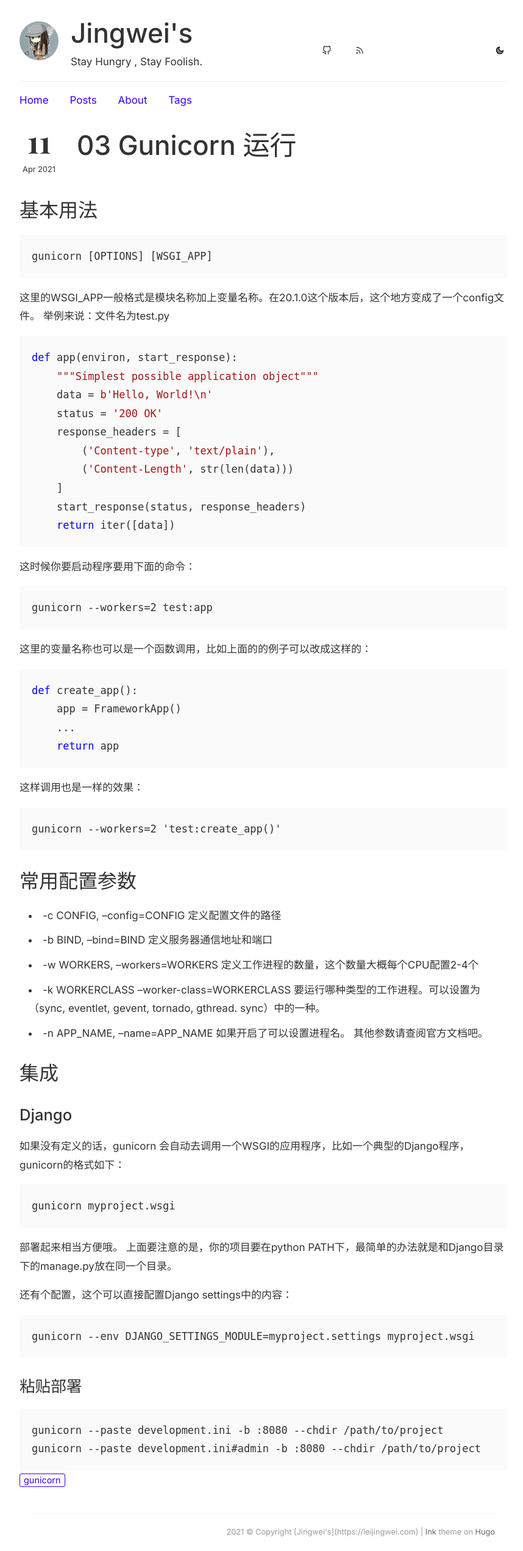
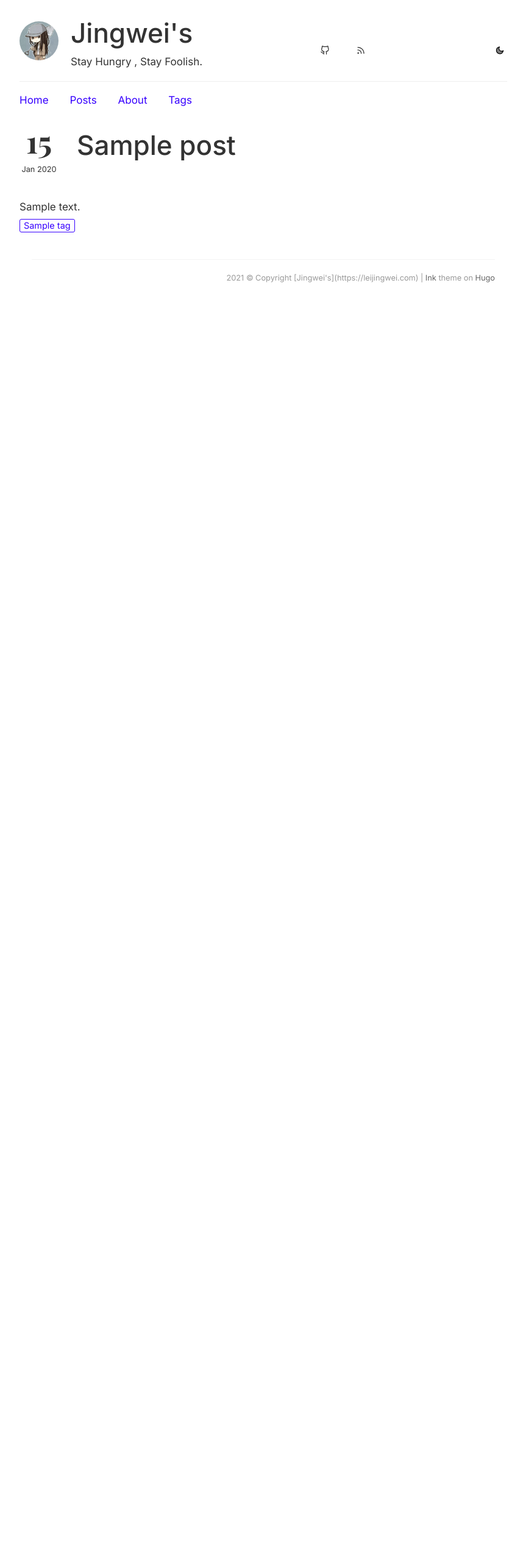
Before and after one commit to leialbert/django-blog, a Django app: page /blogs/posts/1/ in a window 1280 px wide. Shown: the whole page at 61% size, without its empty margins (208-1066 px from the left). After the commit the page ends 463 px from the top, so only its background shows below. Run offline with Django 4.2, Linux system fonts and the light colour scheme; tables that the repository leaves empty hold one stand-in row (values such as "Sample post"); some libraries are stand-ins or nearby versions.

Commit message:
modify the post page

```diff
--- a/blogs/templates/blogs/base.html
+++ b/blogs/templates/blogs/base.html
@@ -5,17 +5,11 @@
 	<meta name="generator" content="Hugo 0.82.0" />
 	<meta charset="utf-8" />
 	<meta http-equiv="X-UA-Compatible" content="IE=edge">
-	<title>Jingwei&#39;s - Stay Hungry , Stay Foolish. </title>
+	<title>{{ SITE_NAME }} - {{ SUBTITLE }} </title>
 	<meta name="viewport" content="width=device-width, initial-scale=1">
-	<link rel="alternate" type="application/rss+xml" href="http://leijingwei.com/index.xml" title="Jingwei's" />
-	<meta itemprop="name" content="Jingwei&#39;s">
-	<meta itemprop="description" content=""><meta property="og:title" content="Jingwei&#39;s" />
-	<meta property="og:description" content="" />
-	<meta property="og:type" content="website" />
-	<meta property="og:url" content="http://leijingwei.com/" />
-	<meta name="twitter:card" content="summary"/>
-	<meta name="twitter:title" content="Jingwei&#39;s"/>
-	<meta name="twitter:description" content=""/>
+	<link rel="alternate" type="application/rss+xml" href="http://leijingwei.com/index.xml" title="{{ SITE_NAME }}" />
+	<meta itemprop="name" content="{{ SITE_NAME }}">
+
 	<link href='https://fonts.googleapis.com/css?family=Playfair+Display:700' rel='stylesheet' type='text/css'>
 	<link rel="stylesheet" ype="text/css" media="screen" href="{% static 'blogs/css/normalize.css' %}" />
 	<link rel="stylesheet" ype="text/css" media="screen" href="{% static 'blogs/css/main.css' %}" />
@@ -30,14 +24,18 @@
 		<div class="header">
 
 		<div class="avatar">
-			<a href="http://leijingwei.com/">
-				<img src="{% static 'blogs/images/logo.png' %}" alt="Jingwei&#39;s" />
+			<a href="{{ BASE_URL }}">
+				<img src="{% static AVATAR %}" alt="{{ SITE_NAME }}" />
 			</a>
 		</div>
 
-	<h1 class="site-title"><a href="http://leijingwei.com/">Jingwei&#39;s</a></h1>
-	<div class="site-description"><p>Stay Hungry , Stay Foolish.</p><nav class="nav social">
-			<ul class="flat"><li><a href="https://github.com/leienshu/blog" title="Github"><i data-feather="github"></i></a></li><li><a href="/index.xml" title="RSS"><i data-feather="rss"></i></a></li></ul>
+	<h1 class="site-title"><a href="{{ BASE_URL }}">{{ SITE_NAME }}</a></h1>
+	<div class="site-description"><p>{{ SUBTITLE }}</p><nav class="nav social">
+			<ul class="flat">
+				{% for s in SOCIAL %}
+				<li><a href="{{ s.url }}" title="{{ s.name }}"><i data-feather="{{ s.icon }}"></i></a></li>
+				{% endfor %}
+			</ul>
 		</nav><span class="scheme-toggle"><a href="#" id="scheme-toggle"></a></div>
 
 	<nav class="nav">
@@ -45,7 +43,7 @@
 
 			{% for menu in NAVS %}
 			<li>
-				<a href="{% url 'home' %}{{menu.slug}}">{{ menu.title }}</a>
+				<a href="{% url 'blogs:home' %}{{menu.slug}}">{{ menu.title }}</a>
 			</li>
 			{% endfor %}
 
@@ -62,7 +60,7 @@
 
 	<div class="footer wrapper">
 	<nav class="nav">
-		<div>2021  © Copyright [Jingwei's](https://leijingwei.com) |  <a href="https://github.com/knadh/hugo-ink">Ink</a> theme on <a href="https://gohugo.io">Hugo</a></div>
+		<div>{{ COPYRIGHT }} |  <a href="https://github.com/knadh/hugo-ink">Ink</a> theme on <a href="https://gohugo.io">Hugo</a></div>
 	</nav>
     </div>
 
@@ -71,7 +69,7 @@
 var doNotTrack = false;
 if (!doNotTrack) {
 	window.ga=window.ga||function(){(ga.q=ga.q||[]).push(arguments)};ga.l=+new Date;
-	ga('create', 'UA-86278584-8', 'auto');
+	ga('create', '{{ GOOGLE_ANALYTICS_ID }}', 'auto');
 
 	ga('send', 'pageview');
 }
--- a/blogs/templates/blogs/post.html
+++ b/blogs/templates/blogs/post.html
@@ -6,72 +6,27 @@
 
 					<div class="meta">
 						<div class="date">
-							<span class="day">11</span>
-							<span class="rest">Apr 2021</span>
+							<span class="day">{{ post.pub_date|date:"d" }}</span>
+							<span class="rest">{{ post.pub_date|date:"M Y" }}</span>
 						</div>
 					</div>
 
 				<div class="matter">
-					<h1 class="title">03 Gunicorn 运行</h1>
+					<h1 class="title">{{ post.title }}</h1>
 				</div>
 			</div>
 
-			<div class="markdown">
-				<h2 id="基本用法">基本用法</h2>
-<div class="highlight"><pre style="background-color:#fff;-moz-tab-size:4;-o-tab-size:4;tab-size:4"><code class="language-shell" data-lang="shell">gunicorn [OPTIONS] [WSGI_APP]
-</code></pre></div><p>这里的WSGI_APP一般格式是模块名称加上变量名称。在20.1.0这个版本后，这个地方变成了一个config文件。
-举例来说：文件名为test.py</p>
-<div class="highlight"><pre style="background-color:#fff;-moz-tab-size:4;-o-tab-size:4;tab-size:4"><code class="language-python" data-lang="python"><span style="color:#00f">def</span> app(environ, start_response):
-    <span style="color:#a31515">&#34;&#34;&#34;Simplest possible application object&#34;&#34;&#34;</span>
-    data = <span style="color:#a31515">b</span><span style="color:#a31515">&#39;Hello, World!</span><span style="color:#a31515">\n</span><span style="color:#a31515">&#39;</span>
-    status = <span style="color:#a31515">&#39;200 OK&#39;</span>
-    response_headers = [
-        (<span style="color:#a31515">&#39;Content-type&#39;</span>, <span style="color:#a31515">&#39;text/plain&#39;</span>),
-        (<span style="color:#a31515">&#39;Content-Length&#39;</span>, str(len(data)))
-    ]
-    start_response(status, response_headers)
-    <span style="color:#00f">return</span> iter([data])
-</code></pre></div><p>这时候你要启动程序要用下面的命令：</p>
-<div class="highlight"><pre style="background-color:#fff;-moz-tab-size:4;-o-tab-size:4;tab-size:4"><code class="language-fallback" data-lang="fallback">gunicorn --workers=2 test:app
-</code></pre></div><p>这里的变量名称也可以是一个函数调用，比如上面的的例子可以改成这样的：</p>
-<div class="highlight"><pre style="background-color:#fff;-moz-tab-size:4;-o-tab-size:4;tab-size:4"><code class="language-python" data-lang="python"><span style="color:#00f">def</span> create_app():
-    app = FrameworkApp()
-    ...
-    <span style="color:#00f">return</span> app
-</code></pre></div><p>这样调用也是一样的效果：</p>
-<div class="highlight"><pre style="background-color:#fff;-moz-tab-size:4;-o-tab-size:4;tab-size:4"><code class="language-fallback" data-lang="fallback">gunicorn --workers=2 &#39;test:create_app()&#39;
-</code></pre></div><h2 id="常用配置参数">常用配置参数</h2>
-<ul>
-<li>-c CONFIG, &ndash;config=CONFIG 定义配置文件的路径</li>
-<li>-b BIND, &ndash;bind=BIND 定义服务器通信地址和端口</li>
-<li>-w WORKERS, &ndash;workers=WORKERS 定义工作进程的数量，这个数量大概每个CPU配置2-4个</li>
-<li>-k WORKERCLASS &ndash;worker-class=WORKERCLASS 要运行哪种类型的工作进程。可以设置为（sync, eventlet, gevent, tornado, gthread. sync）中的一种。</li>
-<li>-n APP_NAME, &ndash;name=APP_NAME 如果开启了可以设置进程名。
-其他参数请查阅官方文档吧。</li>
-</ul>
-<h2 id="集成">集成</h2>
-<h3 id="django">Django</h3>
-<p>如果没有定义的话，gunicorn 会自动去调用一个WSGI的应用程序，比如一个典型的Django程序，gunicorn的格式如下：</p>
-<div class="highlight"><pre style="background-color:#fff;-moz-tab-size:4;-o-tab-size:4;tab-size:4"><code class="language-fallback" data-lang="fallback">gunicorn myproject.wsgi
-</code></pre></div><p>部署起来相当方便哦。
-上面要注意的是，你的项目要在python PATH下，最简单的办法就是和Django目录下的manage.py放在同一个目录。</p>
-<p>还有个配置，这个可以直接配置Django settings中的内容：</p>
-<div class="highlight"><pre style="background-color:#fff;-moz-tab-size:4;-o-tab-size:4;tab-size:4"><code class="language-fallback" data-lang="fallback">gunicorn --env DJANGO_SETTINGS_MODULE=myproject.settings myproject.wsgi
-</code></pre></div><h3 id="粘贴部署">粘贴部署</h3>
-<div class="highlight"><pre style="background-color:#fff;-moz-tab-size:4;-o-tab-size:4;tab-size:4"><code class="language-fallback" data-lang="fallback">gunicorn --paste development.ini -b :8080 --chdir /path/to/project
-gunicorn --paste development.ini#admin -b :8080 --chdir /path/to/project
-</code></pre></div>
-			</div>
+			<!-- <div class="markdown"> -->
+				{{ post.body }}
+			<!-- </div> -->
 
 			<div class="tags">
 
-
 						<ul class="flat">
 
-							<li><a href="/tags/gunicorn">gunicorn</a></li>
+							<li>{% for tag in tags %}<a href="{% url 'blogs:tagdetail' tag.id %}">{{ tag.name }}</a>{% endfor %}</li>
 
 						</ul>
-
 
 		</div></div>
 	</div>
--- a/blogs/urls.py
+++ b/blogs/urls.py
@@ -1,11 +1,13 @@
 from django.urls import path
 from . import views
+
+app_name = 'blogs'
 
 urlpatterns = [
     path('', views.home, name='home'),
     path('home/', views.home),
     path('posts/',views.list, name='list'),
-    path('posts/<slug:slug>/',views.post, name='post'),
+    path('posts/<int:id>/',views.post, name='post'),
     path('about/',views.about, name='about'),
     path('tags/',views.cloudtag, name='cloudtag'),
     path('tags/<str:tagname>/',views.tagdetail, name='tagdetail'),
--- a/blogs/views.py
+++ b/blogs/views.py
@@ -1,52 +1,44 @@
 from django.http.response import HttpResponse
 from django.shortcuts import render
 from django.conf import settings
+from django.utils import timezone
 
-from blogs.models import Tag
+from blogs.models import Post,Tag
 
-base_url = settings.BASE_URL
-navs = settings.NAVS
+context = {
+        'BASE_URL':settings.BASE_URL,
+        'SITE_NAME':settings.SITE_NAME,
+        'SUBTITLE':settings.SUBTITLE,
+        # 'THEME_NAME':settings.THEME_NAME,
+        'NAVS':settings.NAVS,
+        'AVATAR':settings.AVATAR,
+        'COPYRIGHT':settings.COPYRIGHT,
+        'SOCIAL':settings.SOCIAL,
+        'GOOGLE_ANALYTICS_ID':settings.GOOGLE_ANALYTICS_ID,
+    }
 
 
 def home(request):
-    context = {
-        'BASE_URL':base_url,
-        'NAVS':navs,
-    }
+    posts = Post.objects.filter(pub_date__lte=timezone.now()).order_by('-pub_date')[:1]
+    context['posts'] = posts
     return render(request, 'blogs/home.html',context)
 def list(request):
-    context = {
-        'BASE_URL':base_url,
-        'NAVS':navs,
-    }
     return render(request, 'blogs/list.html',context)
 
-def post(request,slug):
-    context = {
-        'BASE_URL':base_url,
-        'NAVS':navs,
-    }
+def post(request,id):
+    post = Post.objects.get(pk=id)
+    tags = Tag.objects.filter(post__id=id)
+    context['tags'] = tags
+    context['post'] = post
     return render(request, 'blogs/post.html',context)
 
 def about(request):
-    context = {
-        'BASE_URL':base_url,
-        'NAVS':navs,
-    }
     return render(request, 'blogs/about.html',context)
 
 def cloudtag(request):
     tags = Tag.objects.all()
-    context = {
-        'tags':tags,
-        'BASE_URL':base_url,
-        'NAVS':navs,
-    }
+    context['tags'] = tags
     return render(request, 'blogs/tags.html',context)
 
 def tagdetail(request, tagname):
-    context = {
-        'BASE_URL':base_url,
-        'NAVS':navs,
-    }
     return render(request, 'blogs/tagdetail.html',context)
```
Also changed, not shown: blogs/templates/blogs/home.html (+6 -11 lines), djangoblog/settings.py (+4 -4 lines).
